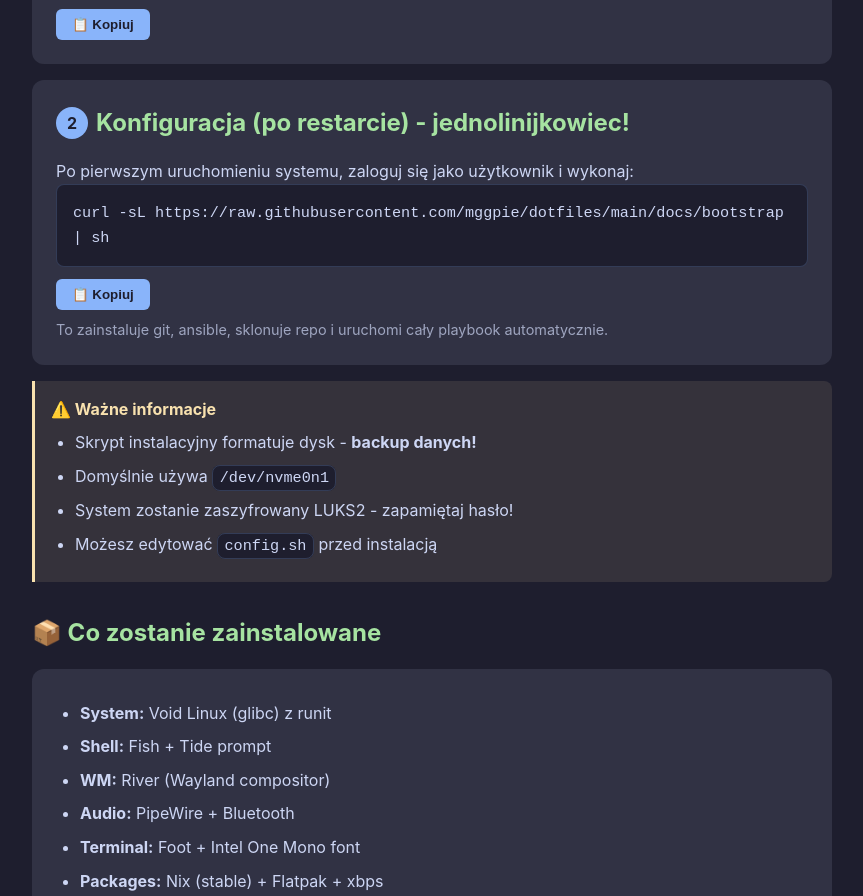
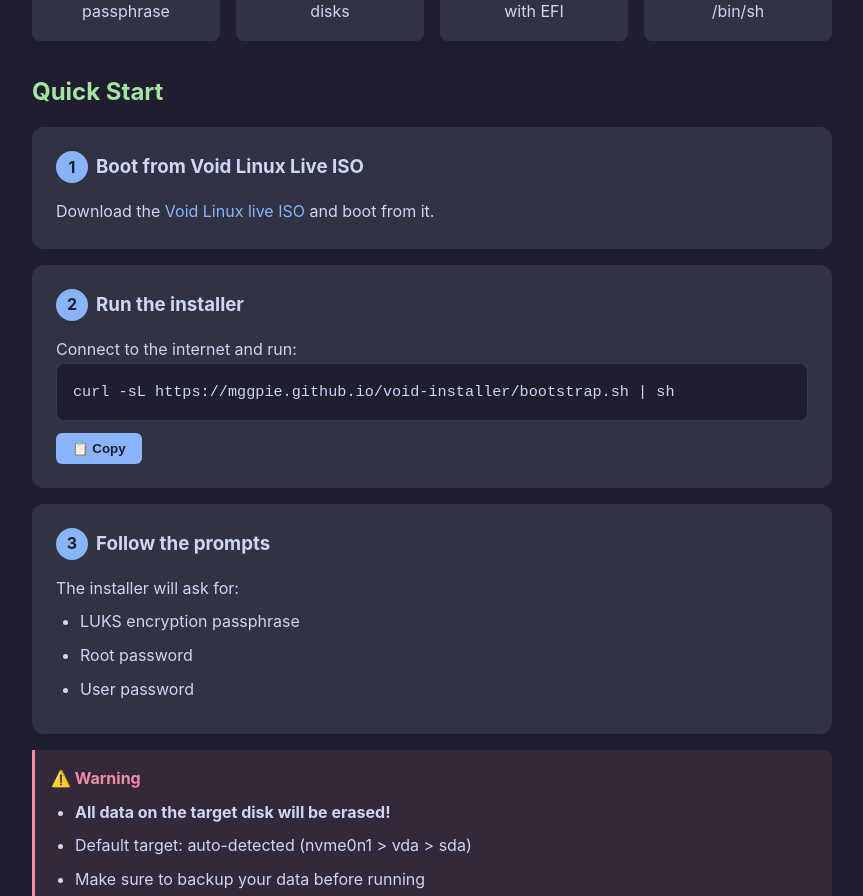
Before and after one commit to mggpie/void-installer, a plain HTML site: page index.html in a window 1280 px wide. Shown: the part 359-1255 px from the top of the page, without its empty margins (208-1071 px from the left). Drawn offline with Linux system fonts and the light colour scheme.

Commit message:
Professional project structure
- Rename scripts to .sh extension
- Add .nojekyll for GitHub Pages
- Add comprehensive README.md with badges
- Add MIT LICENSE
- Update index.html landing page
- Update bootstrap.sh URLs for GitHub Pages

```diff
--- a/index.html
+++ b/index.html
@@ -1,9 +1,10 @@
 <!DOCTYPE html>
-<html lang="pl">
+<html lang="en">
 <head>
     <meta charset="UTF-8">
     <meta name="viewport" content="width=device-width, initial-scale=1.0">
-    <title>Void Linux Installation</title>
+    <title>Void Linux Installer with LUKS Encryption</title>
+    <meta name="description" content="Automated Void Linux installation script with full disk encryption (LUKS2), automatic disk detection, and UEFI support.">
     <style>
         :root {
             --bg: #1e1e2e;
@@ -14,15 +15,9 @@
             --red: #f38ba8;
             --yellow: #f9e2af;
         }
-
-        * {
-            margin: 0;
-            padding: 0;
-            box-sizing: border-box;
-        }
-
+        * { margin: 0; padding: 0; box-sizing: border-box; }
         body {
-            font-family: 'Inter', system-ui, -apple-system, sans-serif;
+            font-family: Inter, system-ui, -apple-system, sans-serif;
             background: var(--bg);
             color: var(--fg);
             min-height: 100vh;
@@ -33,193 +28,100 @@
             padding: 2rem;
             line-height: 1.6;
         }
-
-        .container {
-            max-width: 800px;
-            width: 100%;
-        }
-
-        h1 {
-            color: var(--blue);
-            margin-bottom: 1rem;
-            font-size: 2.5rem;
-            text-align: center;
-        }
-
-        h2 {
-            color: var(--green);
-            margin: 2rem 0 1rem;
-            font-size: 1.5rem;
-        }
-
-        .description {
-            text-align: center;
-            margin-bottom: 2rem;
-            opacity: 0.8;
-        }
-
-        .phase {
-            background: var(--surface);
-            border-radius: 12px;
-            padding: 1.5rem;
-            margin: 1rem 0;
-        }
-
-        .phase-title {
-            display: flex;
-            align-items: center;
-            gap: 0.5rem;
-            margin-bottom: 1rem;
-        }
-
-        .phase-number {
-            background: var(--blue);
-            color: var(--bg);
-            width: 32px;
-            height: 32px;
-            border-radius: 50%;
-            display: flex;
-            align-items: center;
-            justify-content: center;
-            font-weight: bold;
-        }
-
-        code {
-            font-family: 'Intel One Mono', 'JetBrains Mono', monospace;
-            background: var(--bg);
-            padding: 1rem;
-            border-radius: 8px;
-            display: block;
-            overflow-x: auto;
-            font-size: 0.95rem;
-            border: 1px solid rgba(137, 180, 250, 0.2);
-        }
-
-        .copy-btn {
-            background: var(--blue);
-            color: var(--bg);
-            border: none;
-            padding: 0.5rem 1rem;
-            border-radius: 6px;
-            cursor: pointer;
-            font-weight: 600;
-            margin-top: 0.75rem;
-            transition: opacity 0.2s;
-        }
-
-        .copy-btn:hover {
-            opacity: 0.9;
-        }
-
-        .copy-btn:active {
-            transform: scale(0.98);
-        }
-
-        .note {
-            background: rgba(249, 226, 175, 0.1);
-            border-left: 3px solid var(--yellow);
-            padding: 1rem;
-            margin: 1rem 0;
-            border-radius: 0 8px 8px 0;
-        }
-
-        .note-title {
-            color: var(--yellow);
-            font-weight: bold;
-            margin-bottom: 0.5rem;
-        }
-
-        ul {
-            margin-left: 1.5rem;
-        }
-
-        li {
-            margin: 0.5rem 0;
-        }
-
-        footer {
-            margin-top: 3rem;
-            opacity: 0.5;
-            font-size: 0.875rem;
-            text-align: center;
-        }
-
-        a {
-            color: var(--blue);
-            text-decoration: none;
-        }
-
-        a:hover {
-            text-decoration: underline;
-        }
+        .container { max-width: 800px; width: 100%; }
+        h1 { color: var(--blue); margin-bottom: 1rem; font-size: 2.5rem; text-align: center; }
+        h2 { color: var(--green); margin: 2rem 0 1rem; font-size: 1.5rem; }
+        .description { text-align: center; margin-bottom: 2rem; opacity: 0.8; }
+        .badge-container { display: flex; justify-content: center; gap: 0.5rem; margin-bottom: 2rem; flex-wrap: wrap; }
+        .badge { background: var(--surface); padding: 0.25rem 0.75rem; border-radius: 999px; font-size: 0.875rem; }
+        .phase { background: var(--surface); border-radius: 12px; padding: 1.5rem; margin: 1rem 0; }
+        .phase-title { display: flex; align-items: center; gap: 0.5rem; margin-bottom: 1rem; }
+        .phase-number { background: var(--blue); color: var(--bg); width: 32px; height: 32px; border-radius: 50%; display: flex; align-items: center; justify-content: center; font-weight: bold; }
+        code { font-family: JetBrains Mono, Fira Code, monospace; background: var(--bg); padding: 1rem; border-radius: 8px; display: block; overflow-x: auto; font-size: 0.95rem; border: 1px solid rgba(137, 180, 250, 0.2); }
+        .copy-btn { background: var(--blue); color: var(--bg); border: none; padding: 0.5rem 1rem; border-radius: 6px; cursor: pointer; font-weight: 600; margin-top: 0.75rem; transition: opacity 0.2s; }
+        .copy-btn:hover { opacity: 0.9; }
+        .note { background: rgba(249, 226, 175, 0.1); border-left: 3px solid var(--yellow); padding: 1rem; margin: 1rem 0; border-radius: 0 8px 8px 0; }
+        .note-title { color: var(--yellow); font-weight: bold; margin-bottom: 0.5rem; }
+        .warning { background: rgba(243, 139, 168, 0.1); border-left: 3px solid var(--red); }
+        .warning .note-title { color: var(--red); }
+        ul { margin-left: 1.5rem; }
+        li { margin: 0.5rem 0; }
+        footer { margin-top: 3rem; opacity: 0.5; font-size: 0.875rem; text-align: center; }
+        a { color: var(--blue); text-decoration: none; }
+        a:hover { text-decoration: underline; }
+        .feature-grid { display: grid; grid-template-columns: repeat(auto-fit, minmax(180px, 1fr)); gap: 1rem; margin: 1rem 0; }
+        .feature { background: var(--surface); padding: 1rem; border-radius: 8px; text-align: center; }
+        .feature-icon { font-size: 2rem; margin-bottom: 0.5rem; }
+        .feature-title { color: var(--green); font-weight: 600; }
     </style>
 </head>
 <body>
     <div class="container">
-        <h1>🚀 Void Linux Installation</h1>
-        <p class="description">Automatyczna instalacja Void Linux z LUKS encryption i konfiguracją via Ansible</p>
-
+        <h1>🔐 Void Linux Installer</h1>
+        <p class="description">Automated installation with LUKS2 full disk encryption</p>
+        <div class="badge-container">
+            <span class="badge">LUKS2 Encryption</span>
+            <span class="badge">UEFI/GPT</span>
+            <span class="badge">Auto Disk Detection</span>
+            <span class="badge">POSIX sh</span>
+        </div>
+        <div class="feature-grid">
+            <div class="feature"><div class="feature-icon">🔒</div><div class="feature-title">Full Disk Encryption</div><p>LUKS2 with secure passphrase</p></div>
+            <div class="feature"><div class="feature-icon">⚡</div><div class="feature-title">Auto Detection</div><p>NVMe, SATA, VirtIO disks</p></div>
+            <div class="feature"><div class="feature-icon">🖥️</div><div class="feature-title">UEFI Ready</div><p>GPT partitioning with EFI</p></div>
+            <div class="feature"><div class="feature-icon">📜</div><div class="feature-title">POSIX Compliant</div><p>Works with any /bin/sh</p></div>
+        </div>
+        <h2>Quick Start</h2>
         <div class="phase">
-            <div class="phase-title">
-                <span class="phase-number">1</span>
-                <h2 style="margin: 0;">Instalacja systemu (z Live ISO)</h2>
-            </div>
-            <p>Uruchom z Void Linux Live ISO, połącz z siecią i wykonaj:</p>
-            <code id="cmd1">curl -sL https://raw.githubusercontent.com/mggpie/dotfiles/main/docs/install | sh</code>
-            <button class="copy-btn" onclick="copyCmd('cmd1')">📋 Kopiuj</button>
+            <div class="phase-title"><span class="phase-number">1</span><h3 style="margin:0">Boot from Void Linux Live ISO</h3></div>
+            <p>Download the <a href="https://voidlinux.org/download/">Void Linux live ISO</a> and boot from it.</p>
         </div>
-
         <div class="phase">
-            <div class="phase-title">
-                <span class="phase-number">2</span>
-                <h2 style="margin: 0;">Konfiguracja (po restarcie) - jednolinijkowiec!</h2>
-            </div>
-            <p>Po pierwszym uruchomieniu systemu, zaloguj się jako użytkownik i wykonaj:</p>
-            <code id="cmd3">curl -sL https://raw.githubusercontent.com/mggpie/dotfiles/main/docs/bootstrap | sh</code>
-            <button class="copy-btn" onclick="copyCmd('cmd3')">📋 Kopiuj</button>
-            <p style="margin-top: 0.5rem; font-size: 0.9rem; opacity: 0.7;">To zainstaluje git, ansible, sklonuje repo i uruchomi cały playbook automatycznie.</p>
+            <div class="phase-title"><span class="phase-number">2</span><h3 style="margin:0">Run the installer</h3></div>
+            <p>Connect to the internet and run:</p>
+            <code id="cmd1">curl -sL https://mggpie.github.io/void-installer/bootstrap.sh | sh</code>
+            <button class="copy-btn" onclick="navigator.clipboard.writeText(document.getElementById('cmd1').textContent)">📋 Copy</button>
         </div>
-
-        <div class="note">
-            <div class="note-title">⚠️ Ważne informacje</div>
+        <div class="phase">
+            <div class="phase-title"><span class="phase-number">3</span><h3 style="margin:0">Follow the prompts</h3></div>
+            <p>The installer will ask for:</p>
+            <ul><li>LUKS encryption passphrase</li><li>Root password</li><li>User password</li></ul>
+        </div>
+        <div class="note warning">
+            <div class="note-title">⚠️ Warning</div>
             <ul>
-                <li>Skrypt instalacyjny formatuje dysk - <strong>backup danych!</strong></li>
-                <li>Domyślnie używa <code style="display: inline; padding: 0.2rem 0.4rem;">/dev/nvme0n1</code></li>
-                <li>System zostanie zaszyfrowany LUKS2 - zapamiętaj hasło!</li>
-                <li>Możesz edytować <code style="display: inline; padding: 0.2rem 0.4rem;">config.sh</code> przed instalacją</li>
+                <li><strong>All data on the target disk will be erased!</strong></li>
+                <li>Default target: auto-detected (nvme0n1 > vda > sda)</li>
+                <li>Make sure to backup your data before running</li>
             </ul>
         </div>
-
-        <h2>📦 Co zostanie zainstalowane</h2>
+        <h2>Configuration</h2>
+        <div class="phase">
+            <p>Edit <code style="display:inline;padding:0.25rem 0.5rem">config.example.sh</code> before installation to customize:</p>
+            <ul>
+                <li><strong>TARGET_DISK</strong> - Target disk (auto-detected by default)</li>
+                <li><strong>HOSTNAME</strong> - System hostname</li>
+                <li><strong>USERNAME</strong> - Primary user account</li>
+                <li><strong>TIMEZONE</strong> - System timezone</li>
+                <li><strong>FILESYSTEM</strong> - ext4, btrfs, or xfs</li>
+                <li><strong>SWAP_SIZE</strong> - Swap file size or "auto"</li>
+            </ul>
+        </div>
+        <h2>What Gets Installed</h2>
         <div class="phase">
             <ul>
-                <li><strong>System:</strong> Void Linux (glibc) z runit</li>
-                <li><strong>Shell:</strong> Fish + Tide prompt</li>
-                <li><strong>WM:</strong> River (Wayland compositor)</li>
-                <li><strong>Audio:</strong> PipeWire + Bluetooth</li>
-                <li><strong>Terminal:</strong> Foot + Intel One Mono font</li>
-                <li><strong>Packages:</strong> Nix (stable) + Flatpak + xbps</li>
-                <li><strong>Dev:</strong> Python, Go, Lua, Docker, KVM/QEMU</li>
-                <li><strong>Apps:</strong> Firefox, mpv, zathura, newsboat, qbittorrent</li>
+                <li><strong>Base:</strong> Void Linux (glibc) with runit init</li>
+                <li><strong>Bootloader:</strong> GRUB with LUKS support</li>
+                <li><strong>Networking:</strong> dhcpcd or NetworkManager</li>
+                <li><strong>Utilities:</strong> curl, wget, git, vim, sudo</li>
             </ul>
+            <p style="margin-top:1rem;opacity:0.7">This is a minimal installation. Add your packages and dotfiles after first boot.</p>
         </div>
-
         <footer>
-            <a href="https://github.com/me/dotfiles">GitHub Repository</a> ·
-            Void Linux + Ansible = ❤️
+            <a href="https://github.com/mggpie/void-installer">GitHub Repository</a> ·
+            <a href="https://github.com/mggpie/void-installer/blob/main/LICENSE">MIT License</a> ·
+            Made for <a href="https://voidlinux.org">Void Linux</a>
         </footer>
     </div>
-
-    <script>
-        function copyCmd(id) {
-            const code = document.getElementById(id).textContent;
-            navigator.clipboard.writeText(code).then(() => {
-                const btn = event.target;
-                const original = btn.textContent;
-                btn.textContent = '✓ Skopiowano!';
-                setTimeout(() => btn.textContent = original, 2000);
-            });
-        }
-    </script>
 </body>
 </html>
```
Also changed, not shown: 9 other files.
